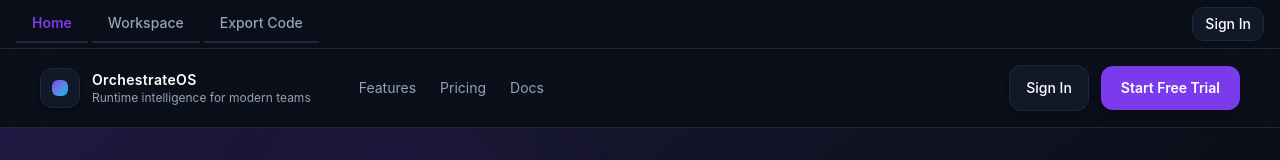
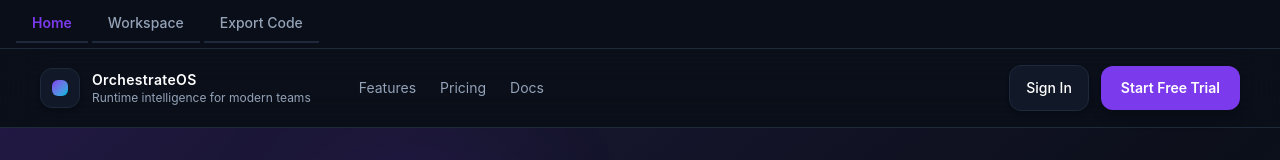
Before and after one commit to bishalprasad321/infra-canvas, a Next.js app in the folder apps/web/: page / in a window 1280 px wide. Shown: the top 160 px of the page. Built offline with nearby package versions, Linux system fonts and the light colour scheme; no server answers.

Commit message:
Hide global Navbar ProfileMenu on home page too
Same duplication as dashboard: the marketing page's own Header already
renders ProfileMenu (Stage 3), so the global Navbar showing it again
above was redundant on "/" as well.

```diff
--- a/apps/web/app/components/Navbar.tsx
+++ b/apps/web/app/components/Navbar.tsx
@@ -36,7 +36,7 @@ export default function Navbar() {
             Export Code
           </Link>
         </div>
-        {pathname !== '/dashboard' && <ProfileMenu variant="compact" />}
+        {pathname !== '/dashboard' && pathname !== '/' && <ProfileMenu variant="compact" />}
       </div>
     </nav>
   );
```
